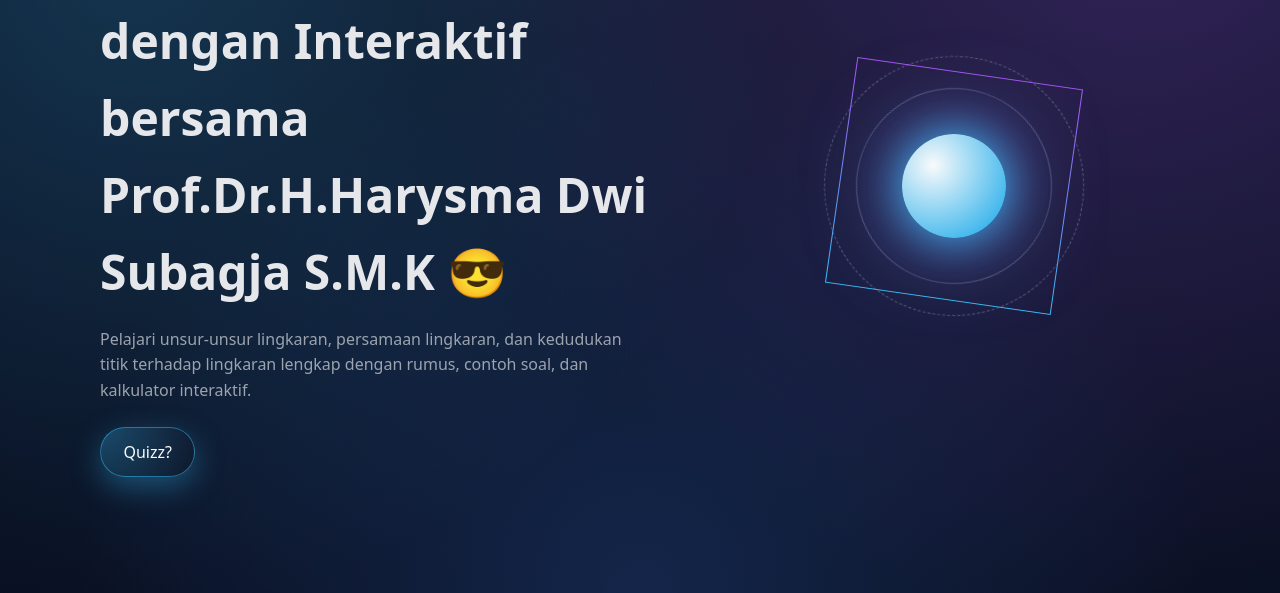
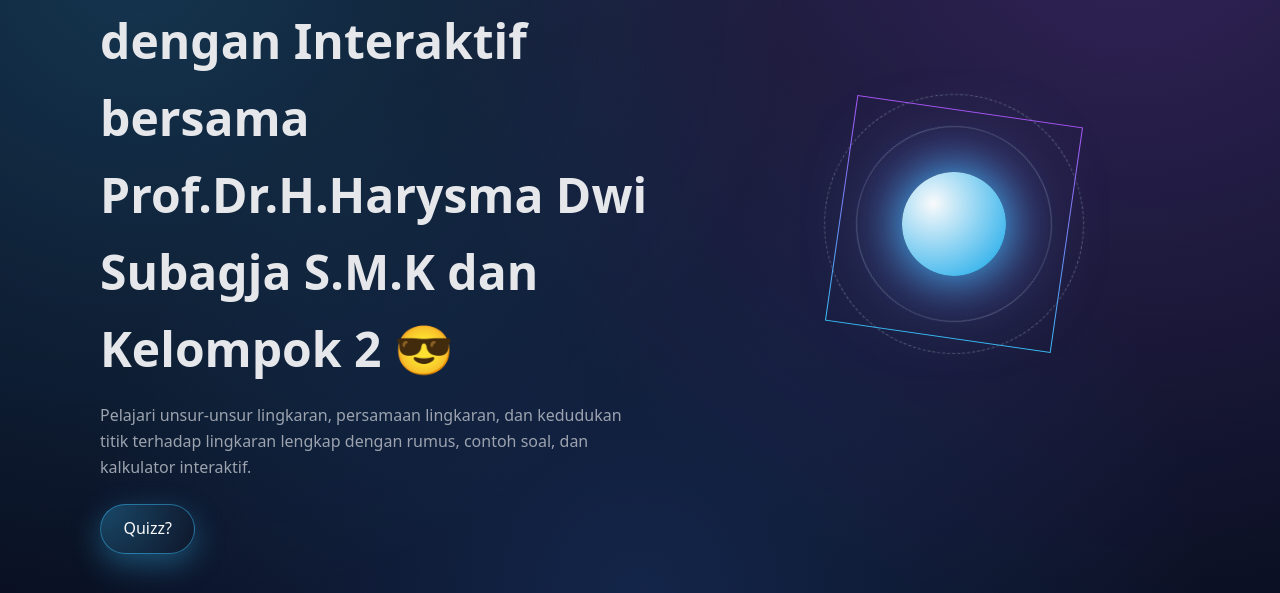
Before and after one commit to ExoilDExclusive/MediaMTK, a plain HTML site: page index.html in a window 1280 px wide. Shown: the part 207-800 px from the top of the page. Drawn offline with Linux system fonts and the light colour scheme.

Commit message:
Update index.html

```diff
--- a/index.html
+++ b/index.html
@@ -22,7 +22,7 @@
 
     <div class="hero-content">
       <div class="hero-text">
-        <h1>Belajar <span>Buleudan</span> dengan Interaktif bersama Prof.Dr.H.Harysma Dwi Subagja S.M.K 😎</h1>
+        <h1>Belajar <span>Buleudan</span> dengan Interaktif bersama Prof.Dr.H.Harysma Dwi Subagja S.M.K dan Kelompok 2 😎</h1>
         <p>
           Pelajari unsur-unsur lingkaran, persamaan lingkaran, dan kedudukan titik
           terhadap lingkaran lengkap dengan rumus, contoh soal, dan kalkulator interaktif.
```
